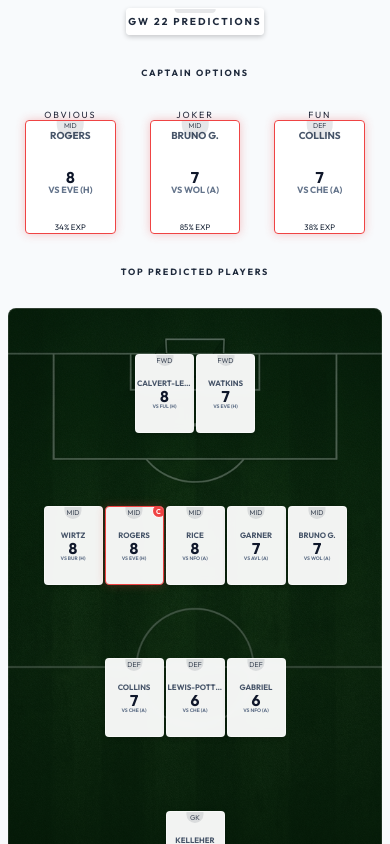
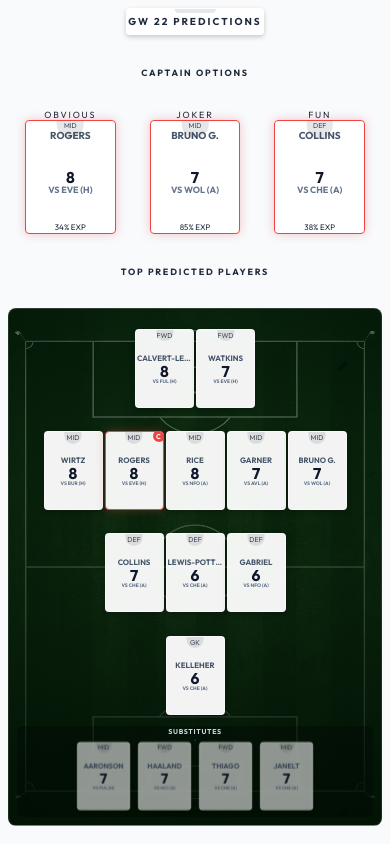
Before and after one commit to chriseyebagha/fantasy-premier-league, a Next.js app in the folder frontend/: page /fantasy/ in a window 390 px wide. Shown: the top 844 px of the page. Built offline with nearby package versions, Linux system fonts and the light colour scheme.

Commit message:
Fix mobile pitch alignment: Reduce min-height to prevent overflow

```diff
--- a/frontend/src/app/globals.css
+++ b/frontend/src/app/globals.css
@@ -54,7 +54,7 @@
   flex-direction: column;
   justify-content: space-evenly;
   padding: 8px !important;
-  min-height: 700px !important;
+  min-height: 500px !important;
   aspect-ratio: 4/5;
   position: relative;
 }
```
